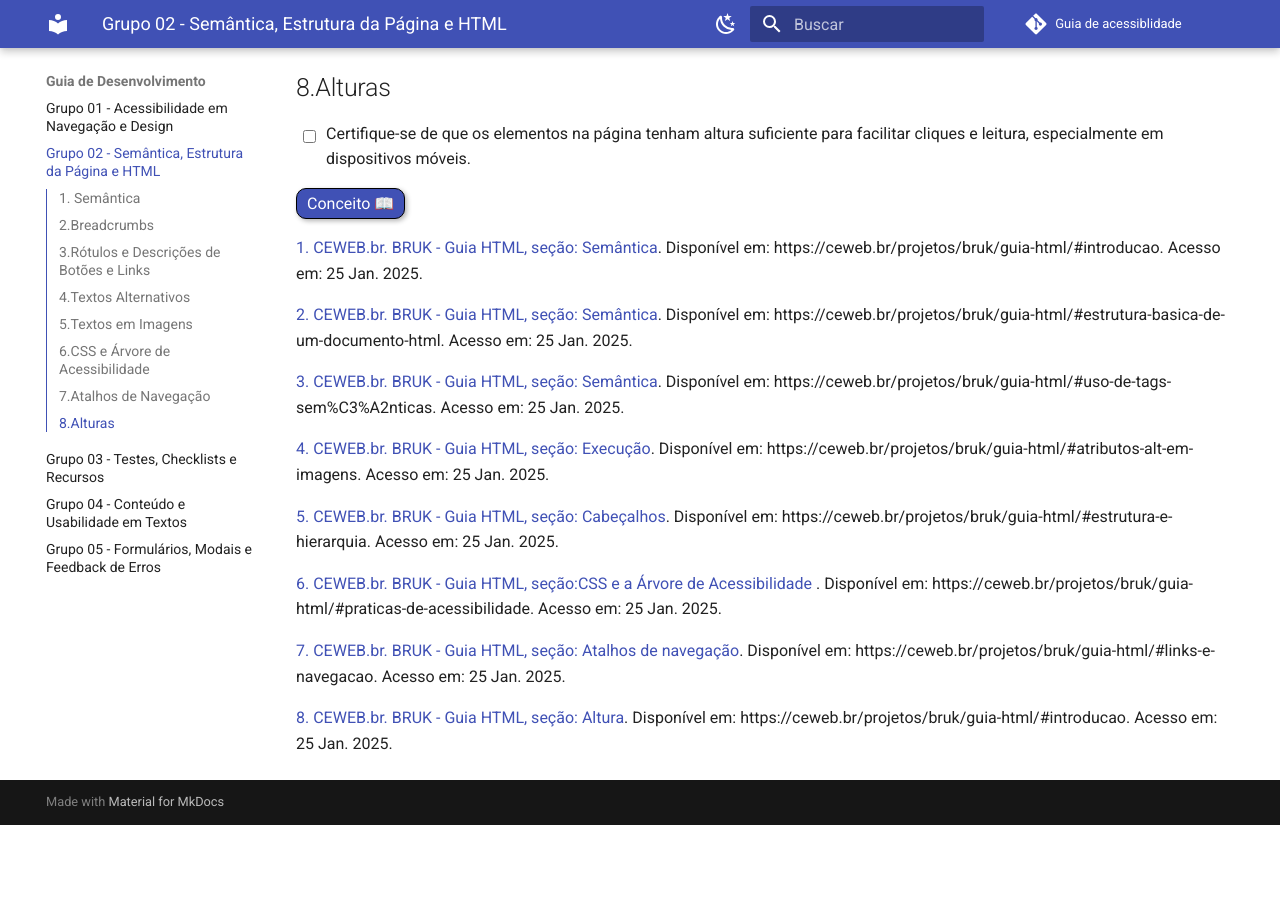
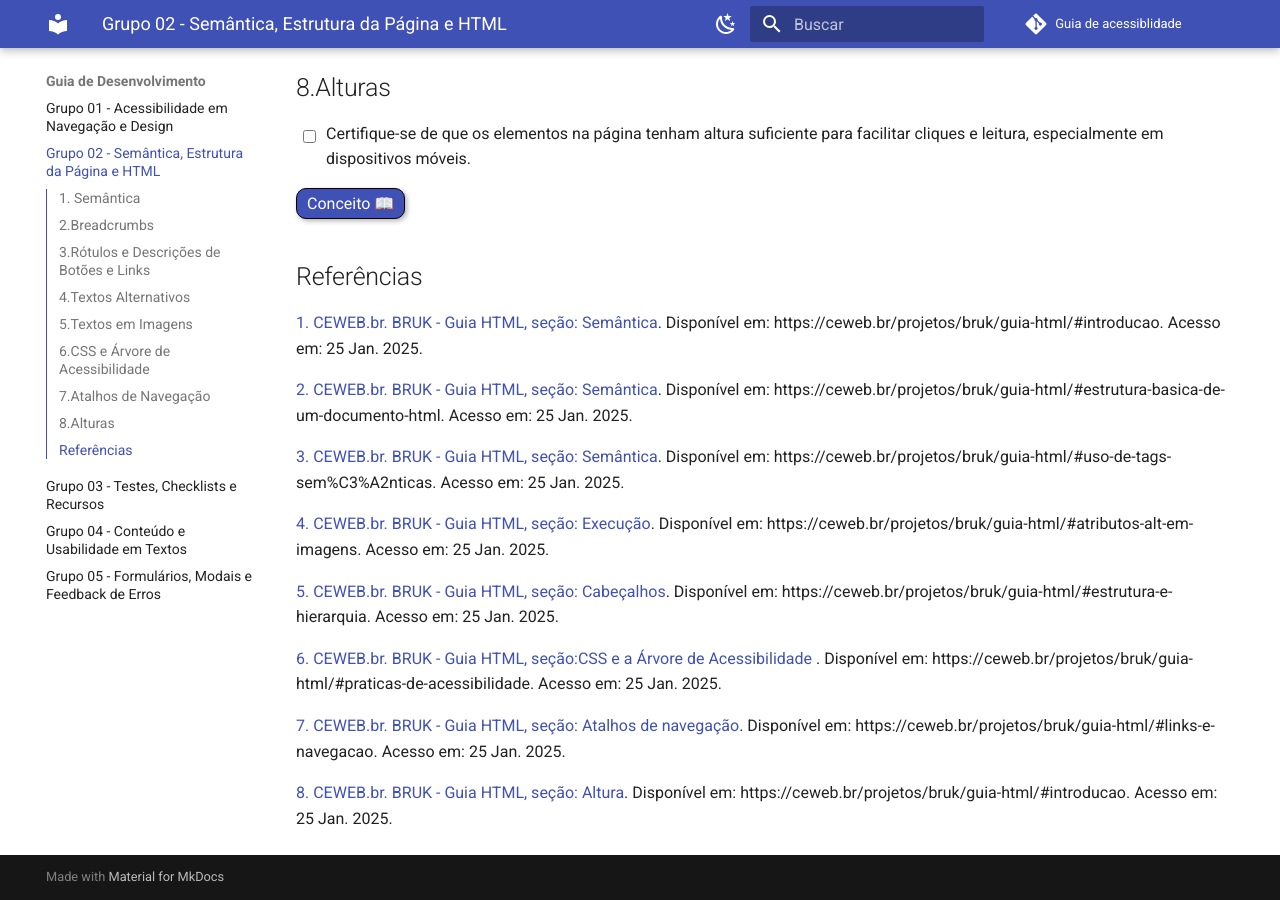
Before and after one commit to joseandre25/IHC-G02-Guia-De-Acessibilidade, an MkDocs documentation site: the page built from docs/topics/grupo2.md, in a window 1280 px wide and 900 px high, scrolled down 1431 px. Built offline with MkDocs 1.6.1 and Material for MkDocs 9.7.7, drawn with Linux system fonts in a browser that asks for light colours; some web fonts are replaced; comment, search, counter and statistics services are not loaded; before the commit the page ends 2256 px from its top, so only the background shows below that.

Commit message:
<fix>:Aba Referências

```diff
--- a/docs/topics/grupo2.md
+++ b/docs/topics/grupo2.md
@@ -98,7 +98,7 @@ Garantir alturas adequadas para áreas clicáveis melhora a usabilidade em dispo
 </div>
 
 
-
+## Referências
 <a id="referencia-1" href="https://ceweb.br/projetos/bruk/guia-html/#introducao" target="_blank">1. CEWEB.br. BRUK - Guia HTML, seção: Semântica</a>. Disponível em: https://ceweb.br/projetos/bruk/guia-html/#introducao. Acesso em: 25 Jan. 2025.
 
 <a id="referencia-2" href="https://ceweb.br/projetos/bruk/guia-html/#estrutura-basica-de-um-documento-html" target="_blank">2. CEWEB.br. BRUK - Guia HTML, seção: Semântica</a>. Disponível em: https://ceweb.br/projetos/bruk/guia-html/#estrutura-basica-de-um-documento-html. Acesso em: 25 Jan. 2025.
```
